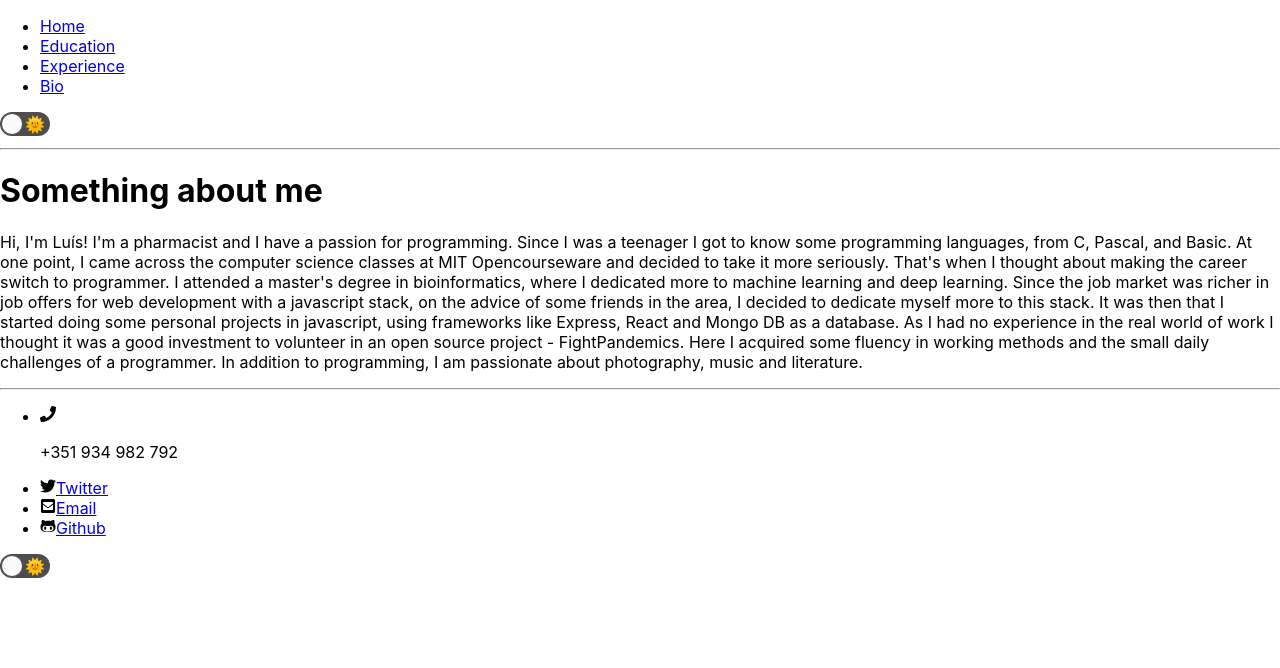
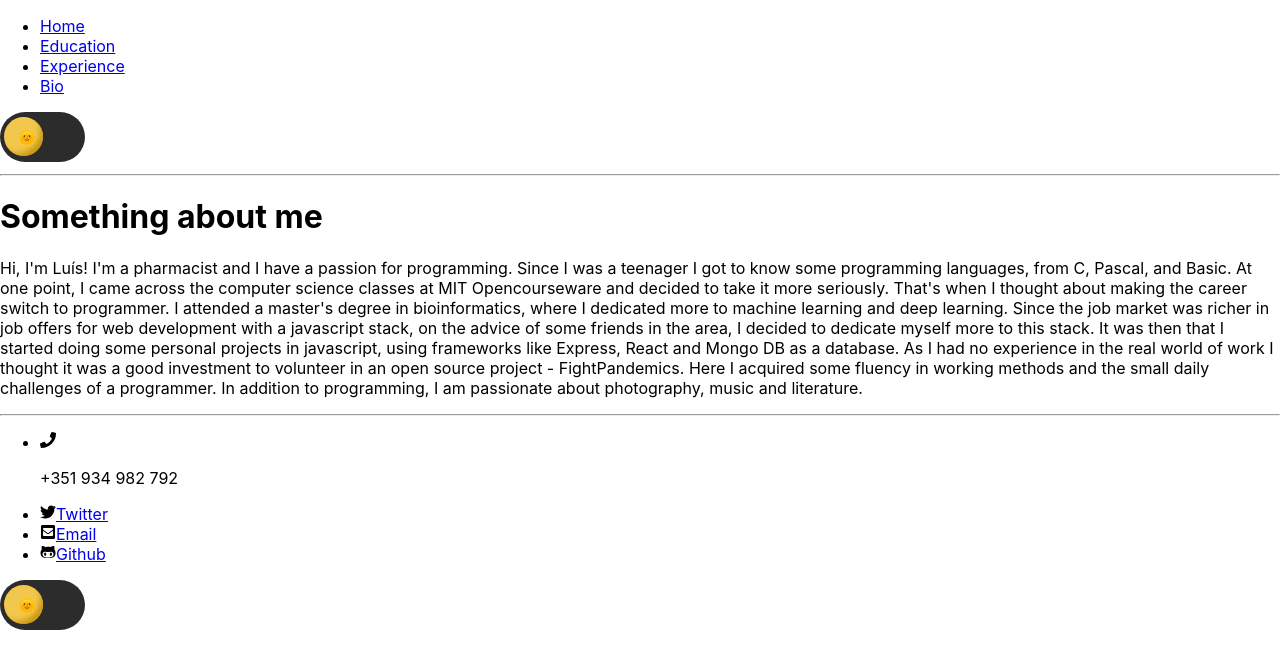
Before and after one commit to lmpeixoto/cv-presentation-project, a React (Create React App) app: page /Bio in a window 1280 px wide. Shown: the top 668 px of the page. Built offline with nearby package versions, Linux system fonts and the light colour scheme.

Commit message:
toggleButton working on both header and footer

```diff
--- a/src/components/Container/Container.tsx
+++ b/src/components/Container/Container.tsx
@@ -1,4 +1,5 @@
 import React from 'react';
+import { useState } from 'react';
 import './Container.css';
 import Header from '../Header/Header';
 import { Route, Switch, Redirect } from 'react-router-dom';
@@ -9,10 +10,19 @@ import Bio from '../Bio/Bio';
 import Footer from '../Footer/Footer';
 
 const Container: React.FC = () => {
+    const [darkTheme, setDarkTheme] = useState<boolean>(false);
+
+    const toggleDarkTheme = (): void => {
+        setDarkTheme(!darkTheme);
+    };
+
     return (
         <div>
             <div>
-                <Header />
+                <Header
+                    darkTheme={darkTheme}
+                    toggleDarkTheme={toggleDarkTheme}
+                />
                 <Switch>
                     <Route exact path="/Home" component={Home} />
                     <Route exact path="/">
@@ -22,7 +32,10 @@ const Container: React.FC = () => {
                     <Route exact path="/Experience" component={Experience} />
                     <Route exact path="/Bio" component={Bio} />
                 </Switch>
-                <Footer />
+                <Footer
+                    darkTheme={darkTheme}
+                    toggleDarkTheme={toggleDarkTheme}
+                />
             </div>
         </div>
     );
--- a/src/components/Footer/Footer.tsx
+++ b/src/components/Footer/Footer.tsx
@@ -7,7 +7,12 @@ import {
 } from 'react-icons/fa';
 import ToggleButton from '../ToggleButton/ToggleButton';
 
-const Footer: React.FC = () => {
+interface iFooterProps {
+    darkTheme: boolean;
+    toggleDarkTheme: () => void;
+}
+
+const Footer = ({ darkTheme, toggleDarkTheme }: iFooterProps) => {
     return (
         <div>
             <hr />
@@ -30,7 +35,10 @@ const Footer: React.FC = () => {
                 </li>
             </ul>
             <div>
-                <ToggleButton />
+                <ToggleButton
+                    darkTheme={darkTheme}
+                    toggleDarkTheme={toggleDarkTheme}
+                />
             </div>
         </div>
     );
--- a/src/components/Header/Header.tsx
+++ b/src/components/Header/Header.tsx
@@ -2,7 +2,12 @@ import React from 'react';
 import { Link } from 'react-router-dom';
 import ToggleButton from '../ToggleButton/ToggleButton';
 
-const Header = () => {
+interface iHeaderProps {
+    darkTheme: boolean;
+    toggleDarkTheme: () => void;
+}
+
+const Header = ({ darkTheme, toggleDarkTheme }: iHeaderProps) => {
     return (
         <div>
             <ul>
@@ -20,7 +25,10 @@ const Header = () => {
                 </li>
             </ul>
             <div>
-                <ToggleButton />
+                <ToggleButton
+                    darkTheme={darkTheme}
+                    toggleDarkTheme={toggleDarkTheme}
+                />
             </div>
             <hr />
         </div>
--- a/src/components/ToggleButton/ToggleButton.css
+++ b/src/components/ToggleButton/ToggleButton.css
@@ -1,80 +1,70 @@
-.wrg-toggle {
-    touch-action: pan-x;
+.switch {
+    position: relative;
     display: inline-block;
-    position: relative;
-    cursor: pointer;
-    background-color: transparent;
-    border: 0;
-    padding: 0;
-    -webkit-touch-callout: none;
-    -webkit-user-select: none;
-    -ms-user-select: none;
-    user-select: none;
-    -webkit-tap-highlight-color: rgba(0, 0, 0, 0);
-    -webkit-tap-highlight-color: transparent;
+    width: 75px;
+    height: 40px;
+    background-color: #2c2c2c;
+    color: #000;
+    -webkit-transition: all 0.6s;
+    transition: all 0.6s;
 }
 
-.wrg-toggle-input {
-    border: 0;
-    clip: rect(0 0 0 0);
-    height: 1px;
-    margin: -1px;
-    overflow: hidden;
-    padding: 0;
-    position: absolute;
-    width: 1px;
+.switch.false,
+.switch.true {
+    border-radius: 25px;
+    padding: 5px;
+    cursor: pointer;
 }
 
-.wrg-toggle-check,
-.wrg-toggle-uncheck {
-    position: absolute;
-    width: 10px;
-    height: 10px;
-    top: 0;
-    bottom: 0;
-    margin-top: auto;
-    margin-bottom: auto;
-    line-height: 0;
-    opacity: 0;
-    transition: opacity 0.25s ease;
-}
-.wrg-toggle-check {
-    left: 8px;
-}
-.wrg-toggle-uncheck {
-    opacity: 1;
-    right: 10px;
+.switch.false:before,
+.switch.false:after {
+    -webkit-transition: 0.6s;
+    transition: all 0.6s;
 }
 
-.wrg-toggle-uncheck span,
-.wrg-toggle-check span {
-    align-items: center;
-    display: flex;
-    height: 10px;
-    justify-content: center;
-    position: relative;
-    width: 10px;
+.switch.true:before,
+.switch.true:after {
+    -webkit-transition: 0.6s;
+    transition: all 0.6s;
 }
 
-.wrg-toggle-container {
-    width: 50px;
-    height: 24px;
-    padding: 0;
-    border-radius: 30px;
-    background-color: #4d4d4d;
-    transition: all 0.2s ease;
+.switch.false:before,
+.switch.true:before {
+    display: block;
+    position: absolute;
+    content: '';
+    height: 39px;
+    width: 39px;
+    left: 4px;
+    top: 5px;
+    background-color: #f2c74e;
+    -webkit-transition: 0.6s;
+    transition: all 0.6s;
+    -webkit-transition-delay: 0.01s;
+    transition-delay: 0.01s;
+    -moz-box-shadow: inset -8px -8px 6px -6px #c7960f;
+    -webkit-box-shadow: inset -8px -8px 6px -6px #c7960f;
+    border-radius: 50%;
+    box-shadow: inset -8px -8px 6px -6px #c7960f;
 }
 
-.wrg-toggle-circle {
-    transition: all 0.5s cubic-bezier(0.23, 1, 0.32, 1) 0ms;
+.switch.false:after {
+    display: block;
     position: absolute;
-    top: 1px;
-    left: 1px;
-    width: 22px;
-    height: 22px;
-    border: 1px solid #4d4d4d;
-    border-radius: 50%;
-    background-color: #fafafa;
-    box-sizing: border-box;
-    transition: all 0.25s ease;
+    content: '🌞';
+    left: 17px;
+    top: 15px;
 }
+
+.switch.true:before {
+    -webkit-transform: translateX(38px);
+    -ms-transform: translateX(38px);
+    transform: translateX(38px);
+}
+
+.switch.true:after {
+    position: absolute;
+    content: '🌜';
+    left: 56px;
+    top: 15px;
+}
--- a/src/components/ToggleButton/ToggleButton.tsx
+++ b/src/components/ToggleButton/ToggleButton.tsx
@@ -1,25 +1,13 @@
 import React from 'react';
 import './ToggleButton.css';
 
-const ToggleButton = () => {
-    return (
-        <div className="wrg-toggle">
-            <div className="wrg-toggle-container">
-                <div className="wrg-toggle-check">
-                    <span>🌜</span>
-                </div>
-                <div className="wrg-toggle-uncheck">
-                    <span>🌞</span>
-                </div>
-            </div>
-            <div className="wrg-toggle-circle"></div>
-            <input
-                className="wrg-toggle-input"
-                type="checkbox"
-                aria-label="Toggle Button"
-            />
-        </div>
-    );
+interface iToggleButtonProps {
+    darkTheme: boolean;
+    toggleDarkTheme: () => void;
+}
+
+const ToggleButton = ({ darkTheme, toggleDarkTheme }: iToggleButtonProps) => {
+    return <div className={`switch ${darkTheme}`} onClick={toggleDarkTheme} />;
 };
 
 export default ToggleButton;
```
